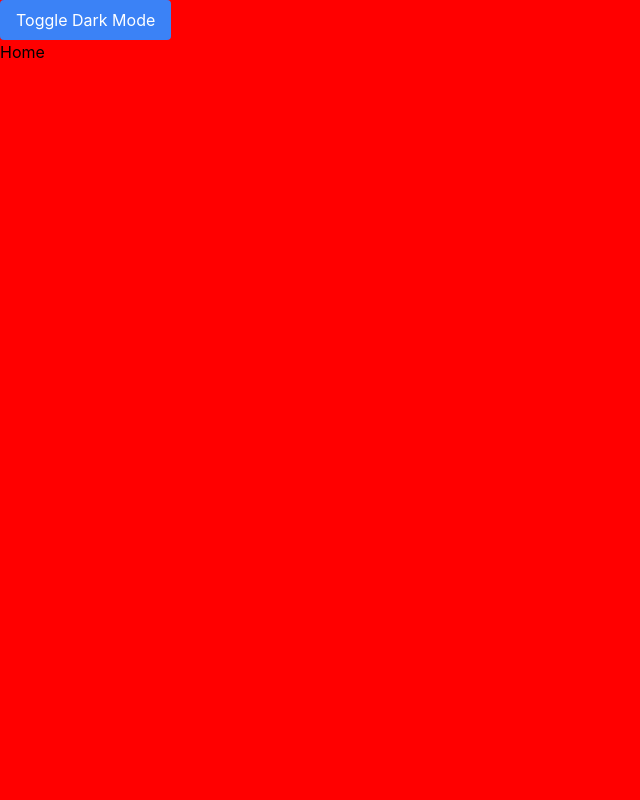
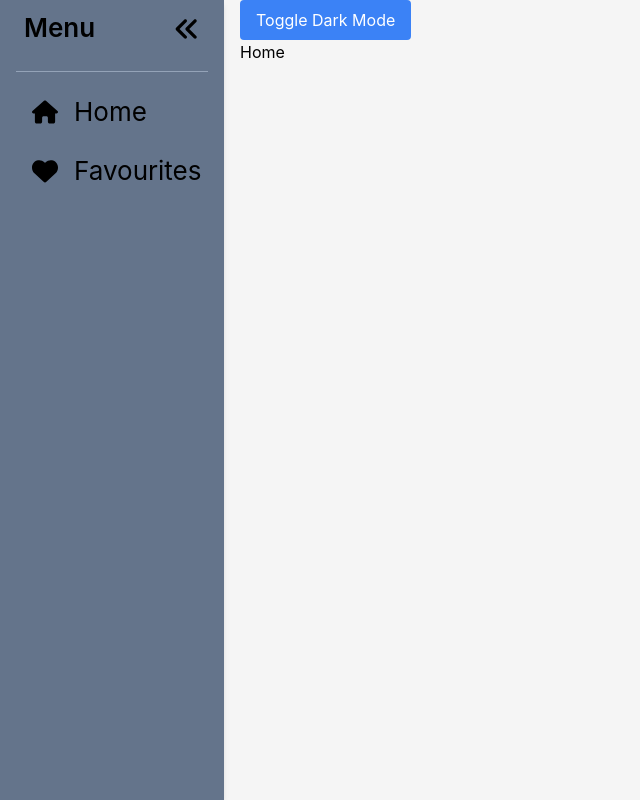
Before and after one commit to prabash19/Dungeons-and-Dragons, a React (Vite) app: page / in a window 1280 px wide. Shown: the whole page, without its empty margins (0-640 px from the left). Built offline with nearby package versions, Linux system fonts and the light colour scheme.

Commit message:
navbar in progress

```diff
--- a/package.json
+++ b/package.json
@@ -12,6 +12,7 @@
   "dependencies": {
     "react": "^18.2.0",
     "react-dom": "^18.2.0",
+    "react-icons": "^5.2.0",
     "react-router-dom": "^6.23.0"
   },
   "devDependencies": {
--- a/src/App.tsx
+++ b/src/App.tsx
@@ -1,5 +1,4 @@
 import { BrowserRouter, Routes, Route } from "react-router-dom";
-import "./App.css";
 import Home from "./pages/Home";
 import Favourites from "./pages/Favourites";
 import NotFound from "./pages/NotFound";
@@ -22,8 +21,3 @@ function App() {
 }
 
 export default App;
-
-/* <div className="min-h-screen bg-lightBg dark:bg-darkBg">
-        <h1 className="text-3xl underline">Test</h1>
-        <ToggleTheme />
-      </div> */
--- a/src/Layout.tsx
+++ b/src/Layout.tsx
@@ -2,6 +2,7 @@ import React from "react";
 import { useContext } from "react";
 import DarkModeContext from "./context/ThemeContext";
 import ToggleTheme from "./components/ToggleTheme";
+import NavBar from "./components/NavBar";
 const Layout: React.FC<{ children: React.ReactNode }> = ({ children }) => {
   const darkModeContext = useContext(DarkModeContext);
   if (!darkModeContext) {
@@ -11,12 +12,15 @@ const Layout: React.FC<{ children: React.ReactNode }> = ({ children }) => {
 
   return (
     <div
-      className={`min-h-screen ${
+      className={`min-h-screen flex ${
         isDarkMode ? "bg-darkBg text-darkText" : "bg-lightBg text-lightText"
       }`}
     >
-      <ToggleTheme />
-      {children}
+      <NavBar />
+      <div className="pl-4">
+        <ToggleTheme />
+        {children}
+      </div>
     </div>
   );
 };
--- a/src/components/NavBar.tsx
+++ b/src/components/NavBar.tsx
@@ -1,5 +1,64 @@
+import { useState } from "react";
+import { useNavigate } from "react-router-dom";
+import { FaAnglesLeft, FaBars, FaHouse, FaHeart } from "react-icons/fa6";
+
 function NavBar() {
-  return <div>Navbar</div>;
+  const navigate = useNavigate();
+  const [openSidebar, isSidebarOpen] = useState<boolean>(true);
+  const toggleSideBar = () => {
+    isSidebarOpen(!openSidebar);
+  };
+  const handleRouteChange = (link: string) => {
+    navigate(link);
+  };
+  const menu = [
+    { name: "Home", link: "/", icon: <FaHouse /> },
+    { name: "Favourites", link: "/favourites", icon: <FaHeart /> },
+  ];
+  return (
+    <div
+      className={`left-0 top-0  bg-slate-500 min-h-screen shadow-md transition-all duration-300 ease-in-out ${
+        openSidebar ? "w-56" : "w-28"
+      }`}
+    >
+      {openSidebar ? (
+        <>
+          <div className="flex w-full px-6 pt-2 justify-between">
+            <p className="text-medium font-semibold">Menu</p>
+            <FaAnglesLeft
+              onClick={toggleSideBar}
+              className="hover:cursor-pointer text-medium mt-2"
+            />
+          </div>
+
+          <hr className="mx-4 mt-6 border-t-slate-400"></hr>
+
+          <ul className="px-2">
+            {menu.map((_, i) => {
+              return (
+                <li
+                  key={i}
+                  className="flex w-full pl-6 mt-5 text-medium  items-center rounded-md hover:bg-red-300 hover:cursor-pointer"
+                  onClick={() => handleRouteChange(_.link)}
+                >
+                  {_.icon}
+
+                  <p className="pl-4">{_.name}</p>
+                </li>
+              );
+            })}
+          </ul>
+        </>
+      ) : (
+        <div className="w-full flex justify-center items-center mt-4">
+          <FaBars
+            onClick={toggleSideBar}
+            className="hover:cursor-pointer text-medium"
+          />
+        </div>
+      )}
+    </div>
+  );
 }
 
 export default NavBar;
--- /dev/null
+++ b/src/pages/Details.tsx
@@ -0,0 +1,5 @@
+function Details() {
+  return <div>Details</div>;
+}
+
+export default Details;
--- a/tailwind.config.js
+++ b/tailwind.config.js
@@ -5,13 +5,16 @@ export default {
   theme: {
     extend: {
       colors: {
-        lightBg: "#ff0000",
+        lightBg: "#f5f5f5",
         darkBg: "#1a1a1a",
         lightText: "#000000",
         darkText: "#f5f5f5",
+      },
+      fontSize: {
+        small: "14px",
+        medium: "26px",
       },
     },
   },
   plugins: [],
 };
-//lightBg: "#f5f5f5",
```
Also changed, not shown: src/App.css (deleted), 1 other file (tests, documents, lock files or other folders).
